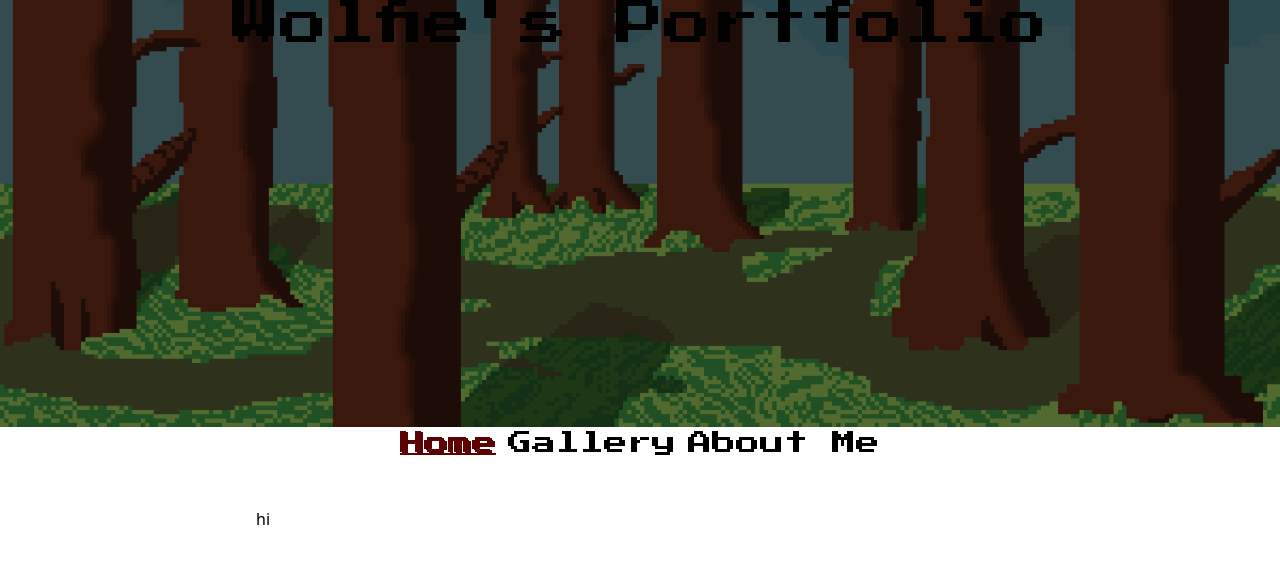
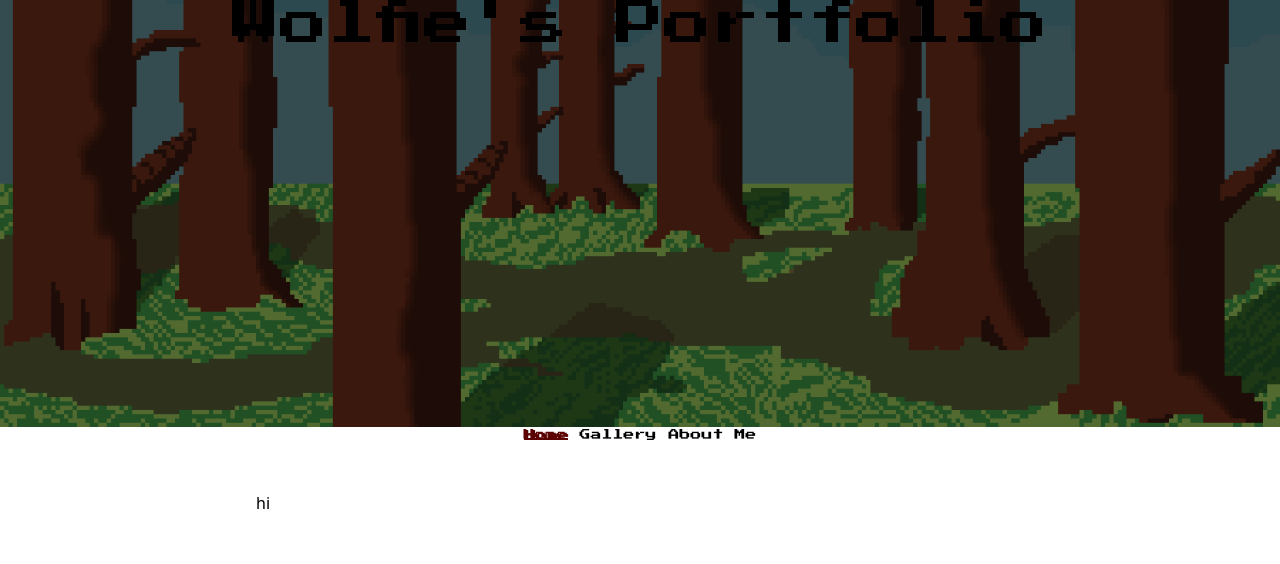
Before and after one commit to Wolfieelite/portfolio_site, a React (Vite) app: page / in a window 1280 px wide. Shown: the top 564 px of the page. Built offline with nearby package versions, Linux system fonts and the light colour scheme; a web font is replaced by a local one.

Commit message:
Changed font for nav

```diff
--- a/src/components/Navigation.tsx
+++ b/src/components/Navigation.tsx
@@ -19,7 +19,7 @@ function Navigation() {
 
 function NavigationItem({ title, url }: NavigationItemProp) {
   return (
-    <div className="text-2xl">
+    <div className="text-[11px]">
       <button className="link-container">
         <Link className="capitalize" to={url}>{title}</Link>
       </button>
```
